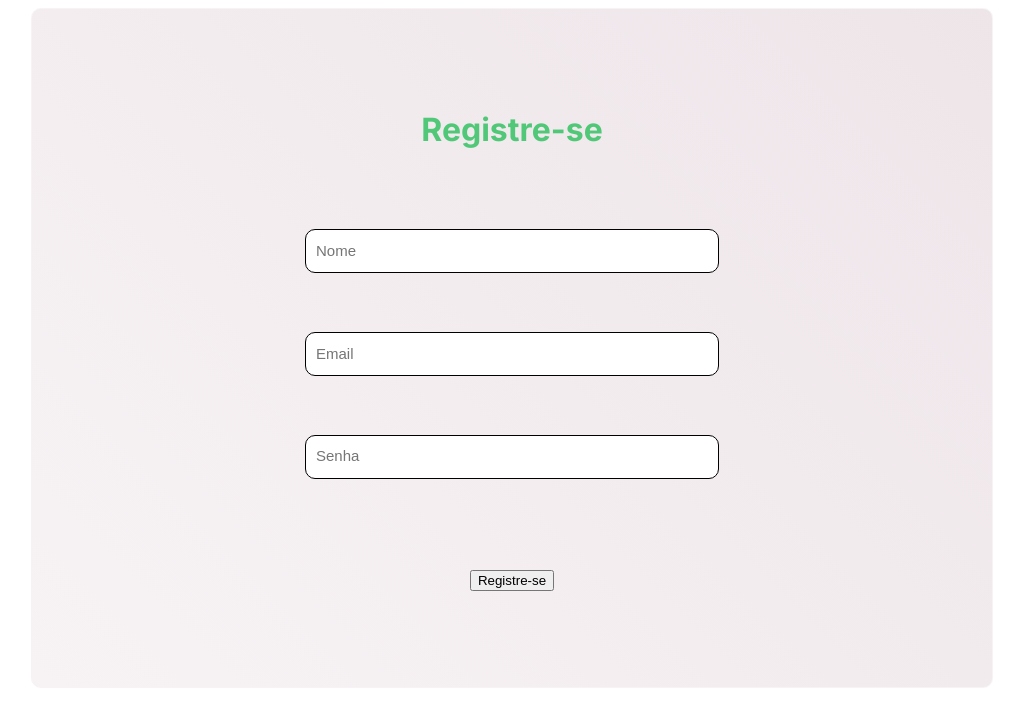
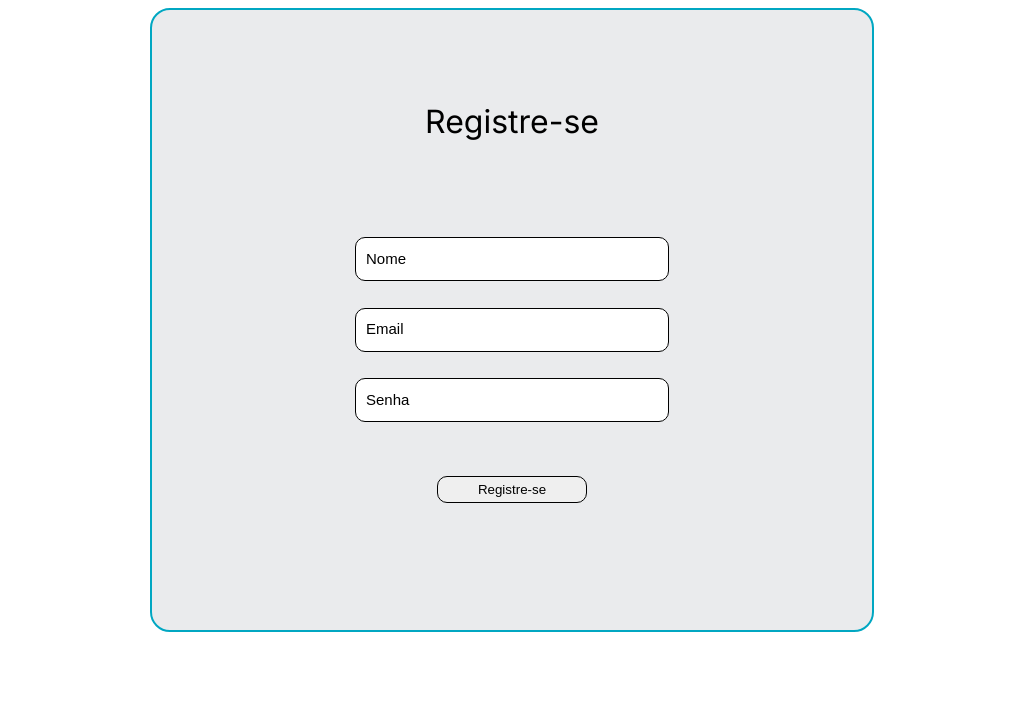
Before and after one commit to LibrasAPP/TCC, a PHP site: page /pags/registro.html in a window 1280 px wide. Shown: the top 726 px of the page, without its empty margins (128-1151 px from the left). Run offline with PHP 8.4, Linux system fonts and the light colour scheme.

Commit message:
Add files via upload

```diff
--- a/styles/registro.css
+++ b/styles/registro.css
@@ -6,15 +6,71 @@ body {
 }
 
 main {
-    width: 800px;
+    width: 600px;
+    height: 500px;
     margin: auto;
     align-self: center;
-    background-image: linear-gradient(45deg, #F7F3F5, #EEE5E9);
-    padding: 80px;
-    border-radius: 10px;
-    border: 1px solid #F7F3F5;
+    background-color: #eaebed;
+    padding: 60px;
+    border-radius: 20px;
+    border: 2px solid #01a7c2;
+    text-align: center;
 }
 
+form {
+    display: grid
+}
+
+h1 {
+    font-family: 'inter', sans-serif;
+    text-align: center;
+    margin-top: 1em;
+    margin-bottom: 3em;
+    font-weight: 400;
+}
+
+.inputs {
+    margin: 0px;
+}
+
+input.registros {
+    margin-bottom: 2em;
+    border-radius: 10px;
+    border: 1px solid black;
+    width: 300px;
+    height: 40px;
+    padding-left: 10px;
+    outline: none;
+}
+
+.registros:focus {
+    border: 1px solid #37BF57;
+    box-shadow: 1px 1px 1px rgba(56, 139, 84, 0.178);
+}
+
+.registros:focus::placeholder {
+    color: #37BF57;
+}
+
+.registros::placeholder {
+    font-size: 15px;
+    color: black;
+}
+#entrar {
+    margin-top: 2em;
+    text-align: center;
+    width: 150px;
+    border-radius: 10px;
+    border: 1px solid #000;
+    padding: 5px;
+}
+
+#entrar:hover {
+    background-color: #50C878;
+    color: white;
+}
+
+/*
 h1 {
     font-family: 'inter', sans-serif;
     font-weight: bold;
@@ -49,4 +105,4 @@ input.registros:focus::placeholder {
 
 input.registros::placeholder {
     font-size: 15px;
-}
+} */
```
